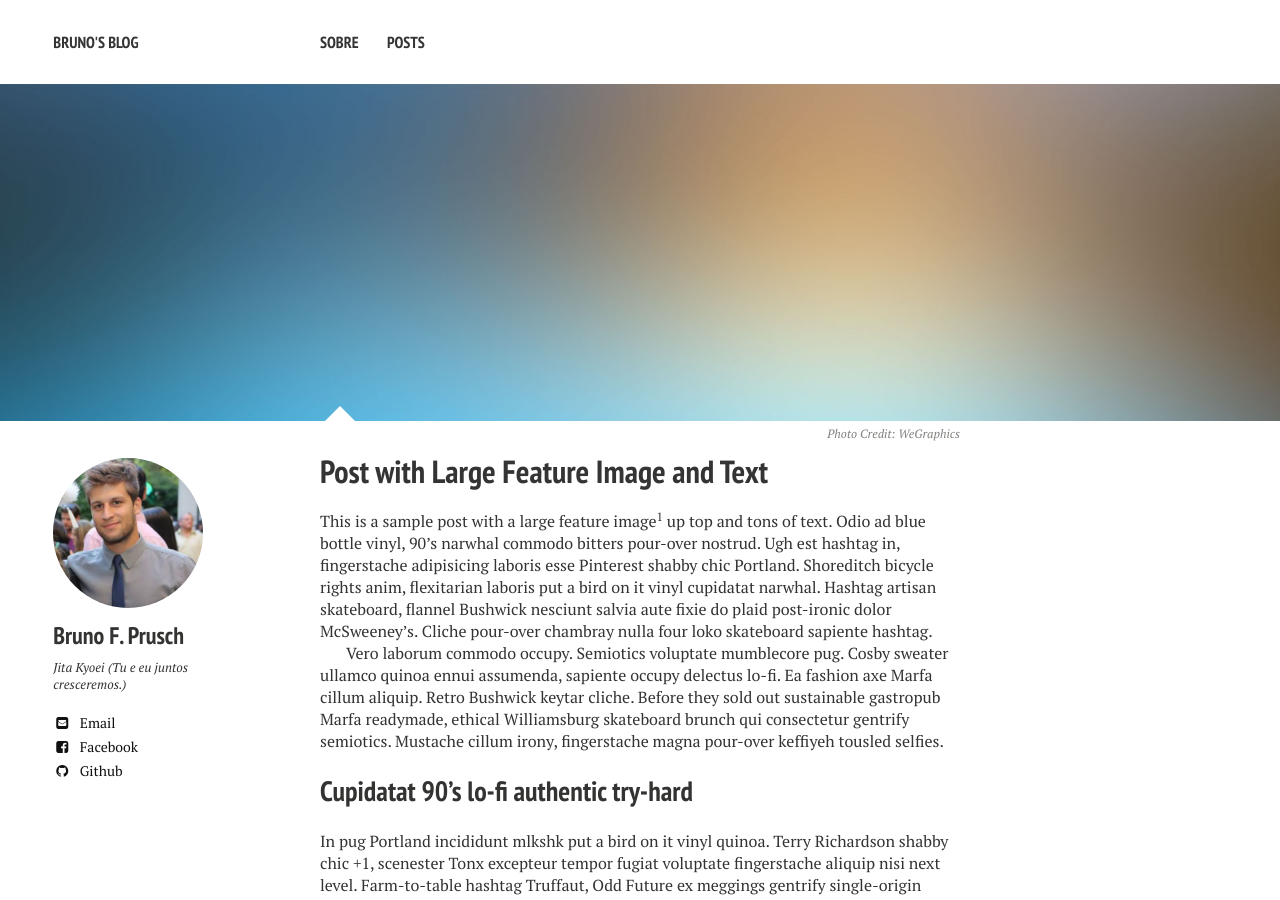
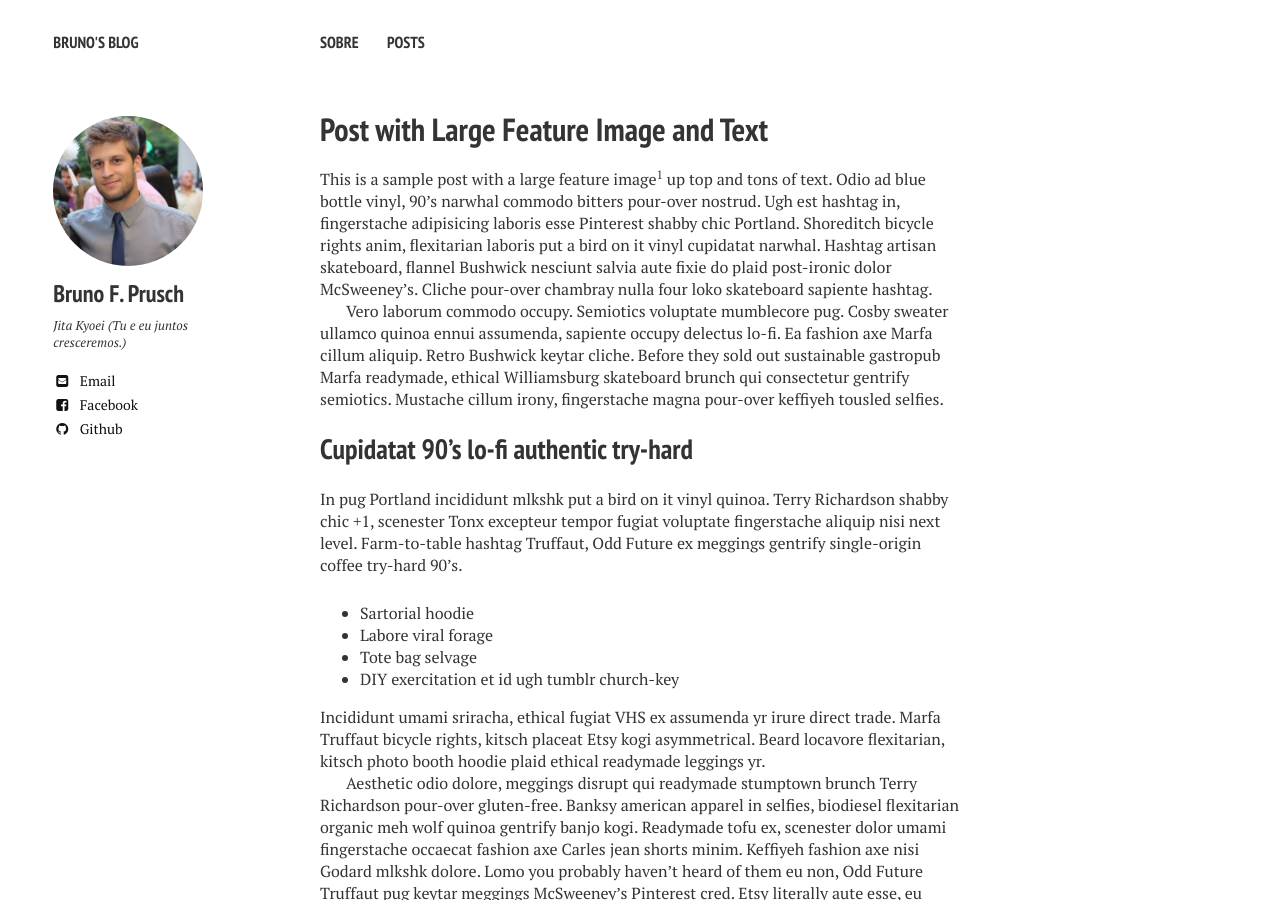
Before and after one commit to brunofprusch/brunofprusch.github.io, a Jekyll site: the page built from _posts/2013-05-23-readability-feature-post.md, in a window 1280 px wide and 900 px high. Built offline with Jekyll 4.4.1, drawn with Linux system fonts in a browser that asks for light colours; nearby versions of some CDN libraries.

Commit message:
Remove image in the post for tests

```diff
--- a/_posts/2013-05-23-readability-feature-post.md
+++ b/_posts/2013-05-23-readability-feature-post.md
@@ -4,10 +4,6 @@ title: "Post with Large Feature Image and Text"
 excerpt: "Custom written post descriptions are the way to go... if you're not lazy."
 tags: [sample post, readability, test]
 comments: true
-image:
-  feature: sample-image-4.jpg
-  credit: WeGraphics
-  creditlink: http://wegraphics.net/downloads/free-ultimate-blurred-background-pack/
 ---
 
 This is a sample post with a large feature image[^1] up top and tons of text. Odio ad blue bottle vinyl, 90's narwhal commodo bitters pour-over nostrud. Ugh est hashtag in, fingerstache adipisicing laboris esse Pinterest shabby chic Portland. Shoreditch bicycle rights anim, flexitarian laboris put a bird on it vinyl cupidatat narwhal. Hashtag artisan skateboard, flannel Bushwick nesciunt salvia aute fixie do plaid post-ironic dolor McSweeney's. Cliche pour-over chambray nulla four loko skateboard sapiente hashtag.
```
